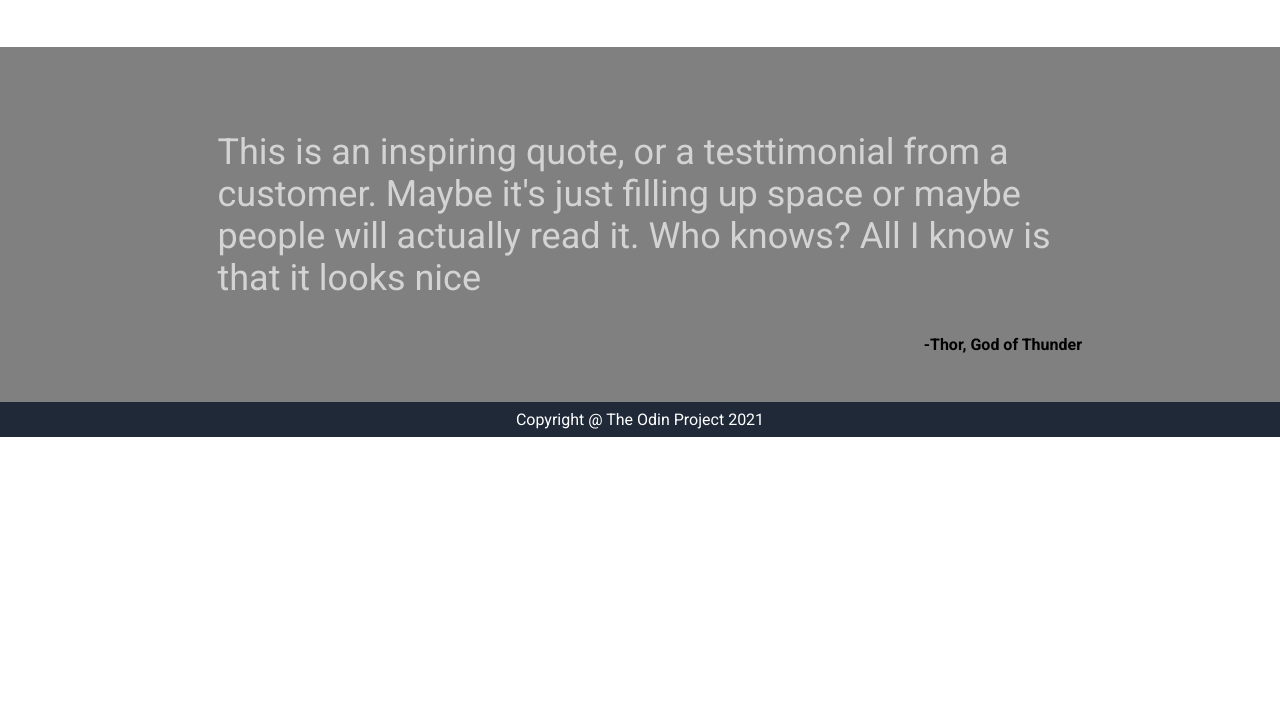
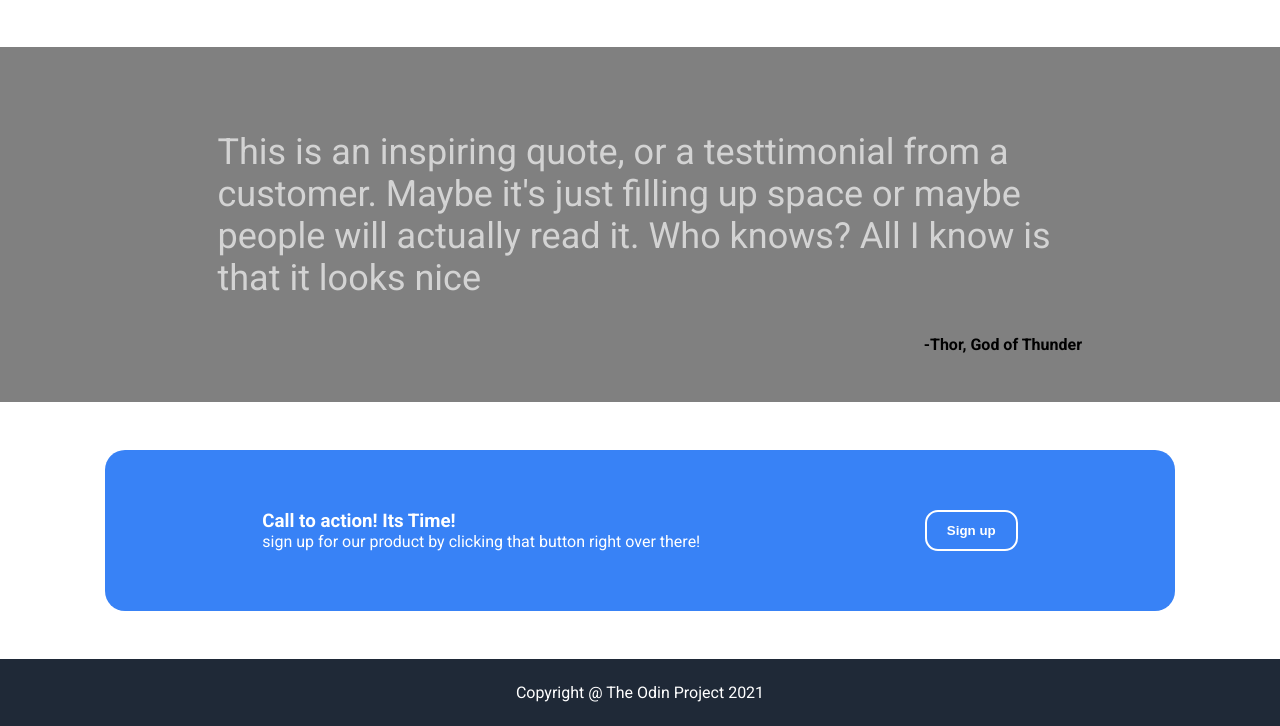
Before and after one commit to Rohit7151/odin-Landing-Page, a plain HTML site: page index.html in a window 1280 px wide. Shown: the part 812-1538 px from the top of the page. Before the commit the page ends 1249 px from the top, so only its background shows below. Drawn offline with Linux system fonts and the light colour scheme.

Commit message:
Update html and css with all sections

```diff
--- a/index.html
+++ b/index.html
@@ -56,6 +56,16 @@
         <p>This is an inspiring quote, or a testtimonial from a customer. Maybe it's just filling up space or maybe people will actually read it. Who knows? All I know is that it looks nice</p>
         <span>-Thor, God of Thunder</span>
     </div>
+    <div class="action">
+        <div class="bigbttn">
+            <div class="call">
+                <h3>Call to action! Its Time!</h3>
+                <p>sign up for our product by clicking that button right over there!</p>
+
+            </div>
+            <button>Sign up</button>
+        </div>
+    </div>
     <div class="footer">
         <span>Copyright @ The Odin Project 2021</span>
     </div>
--- a/style.css
+++ b/style.css
@@ -41,7 +41,7 @@ ul{
     align-items: center;
     color: white;
     background-color: #1F2937;
-    padding: 8px;
+    padding: 24px;
     margin-top: auto;
 }
 .hero{
@@ -66,7 +66,7 @@ ul{
     width: 30vw;
 
 }
-button{
+.hero button{
     margin-right: auto ;
     padding: 10px;
     color: white;
@@ -143,3 +143,43 @@ button{
     padding-right: 150px;
 
 }
+
+.action{
+    padding: 48px;
+    display: flex;
+    justify-content: center;
+    color: white;
+    border-radius: 20px;
+
+
+}
+.bigbttn{
+    display: flex;
+    justify-content: space-around;
+    background-color: #3882F6;
+    padding: 60px;
+    width: 950px;
+    border-radius: 20px;
+    gap: 30px;
+}
+.call{
+    display: flex;
+    flex-direction: column;
+    justify-content: flex-start;
+    align-items: start;
+}
+
+.call p, .call h3{
+    padding: 0;
+    margin: 0;
+}
+
+.bigbttn button{
+    color: white;
+    background-color: #3882F6;
+    border: 2px solid white;
+    font-weight: bolder;
+    padding-left: 20px;
+    padding-right: 20px;
+    border-radius: 13px;
+}
```
